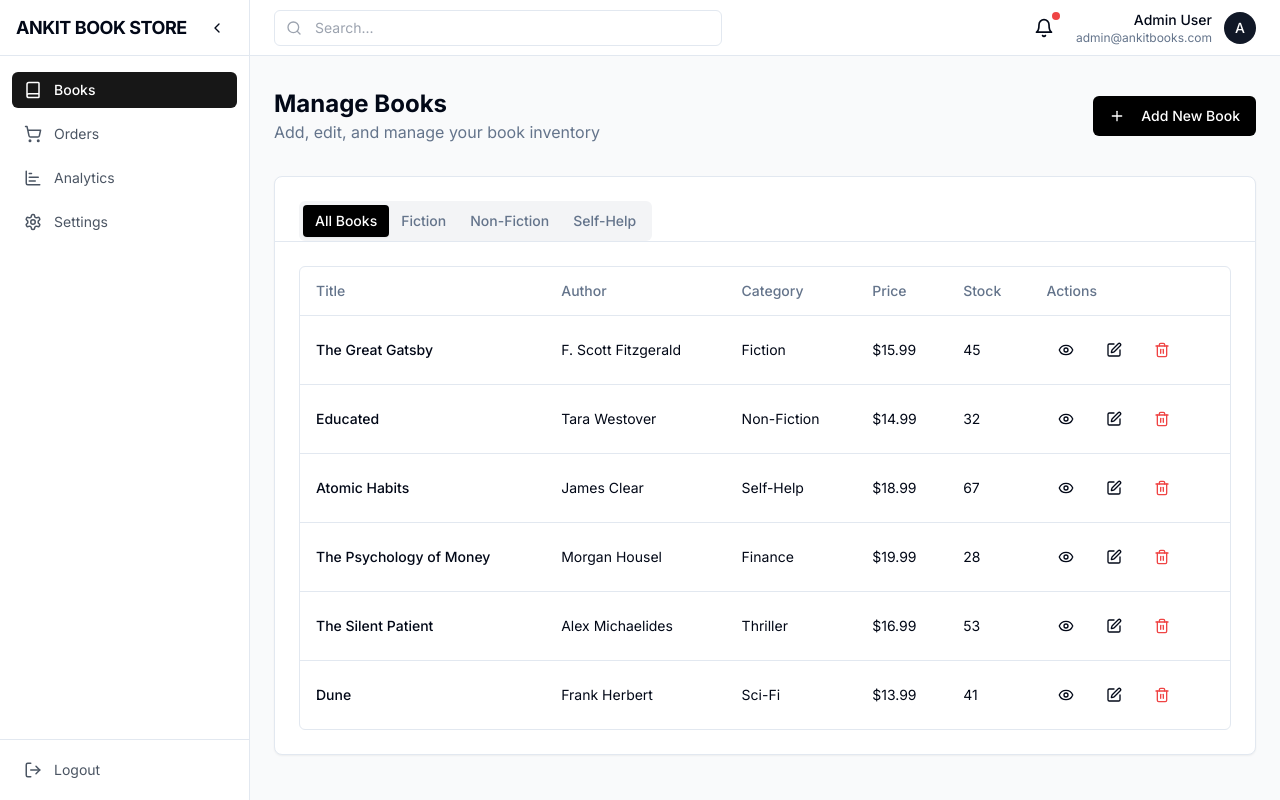
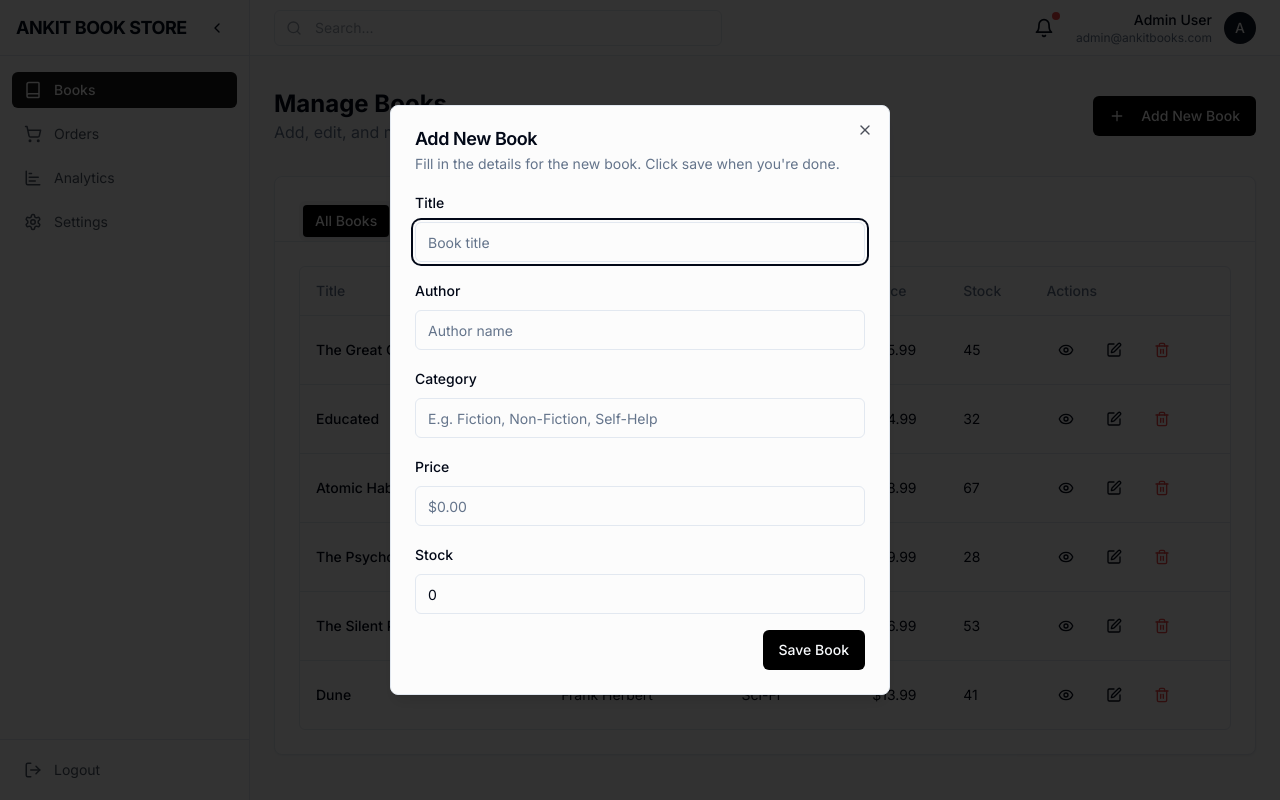
Before and after one commit to aditraj00/ankit-admin-dashboard, a React (Vite) app: page /dashboard in a window 1280 px wide. Both pictures are taken after a click on the button "Add New Book". Built offline with nearby package versions, Linux system fonts and the light colour scheme.

Commit message:
feat: Implement add new book functionality
This commit adds the functionality to add a new book when the "Add New Book" button is clicked.

```diff
--- /dev/null
+++ b/src/components/books/AddBookDialog.tsx
@@ -0,0 +1,193 @@
+
+import React from "react";
+import { useForm } from "react-hook-form";
+import { zodResolver } from "@hookform/resolvers/zod";
+import * as z from "zod";
+import { Button } from "@/components/ui/button";
+import {
+  Dialog,
+  DialogContent,
+  DialogDescription,
+  DialogFooter,
+  DialogHeader,
+  DialogTitle,
+} from "@/components/ui/dialog";
+import {
+  Form,
+  FormControl,
+  FormField,
+  FormItem,
+  FormLabel,
+  FormMessage,
+} from "@/components/ui/form";
+import { Input } from "@/components/ui/input";
+import { toast } from "@/hooks/use-toast";
+
+export type BookData = {
+  id: number;
+  title: string;
+  author: string;
+  category: string;
+  price: string;
+  stock: number;
+};
+
+interface AddBookDialogProps {
+  open: boolean;
+  onOpenChange: (open: boolean) => void;
+  onAddBook: (book: BookData) => void;
+}
+
+const formSchema = z.object({
+  title: z.string().min(2, {
+    message: "Title must be at least 2 characters.",
+  }),
+  author: z.string().min(2, {
+    message: "Author name must be at least 2 characters.",
+  }),
+  category: z.string().min(2, {
+    message: "Category must be at least 2 characters.",
+  }),
+  price: z.string().regex(/^\$?\d+(\.\d{1,2})?$/, {
+    message: "Price must be a valid amount (e.g. $15.99 or 15.99).",
+  }),
+  stock: z.coerce.number().int().min(0, {
+    message: "Stock must be a positive number.",
+  }),
+});
+
+const AddBookDialog: React.FC<AddBookDialogProps> = ({
+  open,
+  onOpenChange,
+  onAddBook,
+}) => {
+  const form = useForm<z.infer<typeof formSchema>>({
+    resolver: zodResolver(formSchema),
+    defaultValues: {
+      title: "",
+      author: "",
+      category: "",
+      price: "",
+      stock: 0,
+    },
+  });
+
+  const onSubmit = (values: z.infer<typeof formSchema>) => {
+    // Format price to include $ if not present
+    const formattedPrice = values.price.startsWith("$")
+      ? values.price
+      : `$${values.price}`;
+
+    const newBook: BookData = {
+      id: Math.floor(Math.random() * 10000), // Generate a random ID (in a real app, this would come from the backend)
+      ...values,
+      price: formattedPrice,
+    };
+
+    onAddBook(newBook);
+    onOpenChange(false);
+    form.reset();
+    toast({
+      title: "Book Added",
+      description: `"${values.title}" has been added to your inventory.`,
+    });
+  };
+
+  return (
+    <Dialog open={open} onOpenChange={onOpenChange}>
+      <DialogContent className="sm:max-w-[500px]">
+        <DialogHeader>
+          <DialogTitle>Add New Book</DialogTitle>
+          <DialogDescription>
+            Fill in the details for the new book. Click save when you're done.
+          </DialogDescription>
+        </DialogHeader>
+        <Form {...form}>
+          <form onSubmit={form.handleSubmit(onSubmit)} className="space-y-4">
+            <FormField
+              control={form.control}
+              name="title"
+              render={({ field }) => (
+                <FormItem>
+                  <FormLabel>Title</FormLabel>
+                  <FormControl>
+                    <Input placeholder="Book title" {...field} />
+                  </FormControl>
+                  <FormMessage />
+                </FormItem>
+              )}
+            />
+            <FormField
+              control={form.control}
+              name="author"
+              render={({ field }) => (
+                <FormItem>
+                  <FormLabel>Author</FormLabel>
+                  <FormControl>
+                    <Input placeholder="Author name" {...field} />
+                  </FormControl>
+                  <FormMessage />
+                </FormItem>
+              )}
+            />
+            <FormField
+              control={form.control}
+              name="category"
+              render={({ field }) => (
+                <FormItem>
+                  <FormLabel>Category</FormLabel>
+                  <FormControl>
+                    <Input
+                      placeholder="E.g. Fiction, Non-Fiction, Self-Help"
+                      {...field}
+                    />
+                  </FormControl>
+                  <FormMessage />
+                </FormItem>
+              )}
+            />
+            <FormField
+              control={form.control}
+              name="price"
+              render={({ field }) => (
+                <FormItem>
+                  <FormLabel>Price</FormLabel>
+                  <FormControl>
+                    <Input placeholder="$0.00" {...field} />
+                  </FormControl>
+                  <FormMessage />
+                </FormItem>
+              )}
+            />
+            <FormField
+              control={form.control}
+              name="stock"
+              render={({ field }) => (
+                <FormItem>
+                  <FormLabel>Stock</FormLabel>
+                  <FormControl>
+                    <Input
+                      type="number"
+                      min={0}
+                      placeholder="0"
+                      {...field}
+                      onChange={(e) => field.onChange(parseInt(e.target.value) || 0)}
+                    />
+                  </FormControl>
+                  <FormMessage />
+                </FormItem>
+              )}
+            />
+            <DialogFooter>
+              <Button type="submit" className="bg-black hover:bg-gray-800">
+                Save Book
+              </Button>
+            </DialogFooter>
+          </form>
+        </Form>
+      </DialogContent>
+    </Dialog>
+  );
+};
+
+export default AddBookDialog;
--- a/src/pages/Dashboard/Books.tsx
+++ b/src/pages/Dashboard/Books.tsx
@@ -1,21 +1,28 @@
 
-import React from 'react';
+import React, { useState } from 'react';
 import { Plus, Edit, Trash2, Eye } from 'lucide-react';
 import { Button } from '@/components/ui/button';
 import { Card, CardContent } from '@/components/ui/card';
 import { Tabs, TabsContent, TabsList, TabsTrigger } from '@/components/ui/tabs';
 import { Table, TableBody, TableCell, TableHead, TableHeader, TableRow } from '@/components/ui/table';
+import AddBookDialog, { BookData } from '@/components/books/AddBookDialog';
+import { toast } from '@/hooks/use-toast';
 
-const booksData = [
+const BooksPage: React.FC = () => {
+  const [isAddBookDialogOpen, setIsAddBookDialogOpen] = useState(false);
+  const [books, setBooks] = useState<BookData[]>([
     { id: 1, title: "The Great Gatsby", author: "F. Scott Fitzgerald", category: "Fiction", price: "$15.99", stock: 45 },
     { id: 2, title: "Educated", author: "Tara Westover", category: "Non-Fiction", price: "$14.99", stock: 32 },
     { id: 3, title: "Atomic Habits", author: "James Clear", category: "Self-Help", price: "$18.99", stock: 67 },
     { id: 4, title: "The Psychology of Money", author: "Morgan Housel", category: "Finance", price: "$19.99", stock: 28 },
     { id: 5, title: "The Silent Patient", author: "Alex Michaelides", category: "Thriller", price: "$16.99", stock: 53 },
     { id: 6, title: "Dune", author: "Frank Herbert", category: "Sci-Fi", price: "$13.99", stock: 41 },
-];
+  ]);
 
-const BooksPage: React.FC = () => {
+  const handleAddBook = (newBook: BookData) => {
+    setBooks([...books, newBook]);
+  };
+
   return (
     <div className="animate-fade-in">
       <div className="flex items-center justify-between mb-8">
@@ -23,11 +30,20 @@ const BooksPage: React.FC = () => {
           <h1 className="text-2xl font-bold">Manage Books</h1>
           <p className="text-muted-foreground">Add, edit, and manage your book inventory</p>
         </div>
-        <Button className="bg-black text-white hover:bg-gray-800">
+        <Button
+          className="bg-black text-white hover:bg-gray-800"
+          onClick={() => setIsAddBookDialogOpen(true)}
+        >
           <Plus className="mr-2 h-4 w-4" />
           Add New Book
         </Button>
       </div>
+
+      <AddBookDialog
+        open={isAddBookDialogOpen}
+        onOpenChange={setIsAddBookDialogOpen}
+        onAddBook={handleAddBook}
+      />
 
       <Card>
         <Tabs defaultValue="all">
@@ -54,7 +70,7 @@ const BooksPage: React.FC = () => {
                     </TableRow>
                   </TableHeader>
                   <TableBody>
-                    {booksData.map((book) => (
+                    {books.map((book) => (
                       <TableRow key={book.id}>
                         <TableCell className="font-medium">{book.title}</TableCell>
                         <TableCell>{book.author}</TableCell>
@@ -94,7 +110,7 @@ const BooksPage: React.FC = () => {
                     </TableRow>
                   </TableHeader>
                   <TableBody>
-                    {booksData.filter(book => book.category === "Fiction").map((book) => (
+                    {books.filter(book => book.category === "Fiction").map((book) => (
                       <TableRow key={book.id}>
                         <TableCell className="font-medium">{book.title}</TableCell>
                         <TableCell>{book.author}</TableCell>
@@ -134,7 +150,7 @@ const BooksPage: React.FC = () => {
                     </TableRow>
                   </TableHeader>
                   <TableBody>
-                    {booksData.filter(book => book.category === "Non-Fiction").map((book) => (
+                    {books.filter(book => book.category === "Non-Fiction").map((book) => (
                       <TableRow key={book.id}>
                         <TableCell className="font-medium">{book.title}</TableCell>
                         <TableCell>{book.author}</TableCell>
@@ -174,7 +190,7 @@ const BooksPage: React.FC = () => {
                     </TableRow>
                   </TableHeader>
                   <TableBody>
-                    {booksData.filter(book => book.category === "Self-Help").map((book) => (
+                    {books.filter(book => book.category === "Self-Help").map((book) => (
                       <TableRow key={book.id}>
                         <TableCell className="font-medium">{book.title}</TableCell>
                         <TableCell>{book.author}</TableCell>
```
Lines whose indentation alone changed are shown as unchanged.
